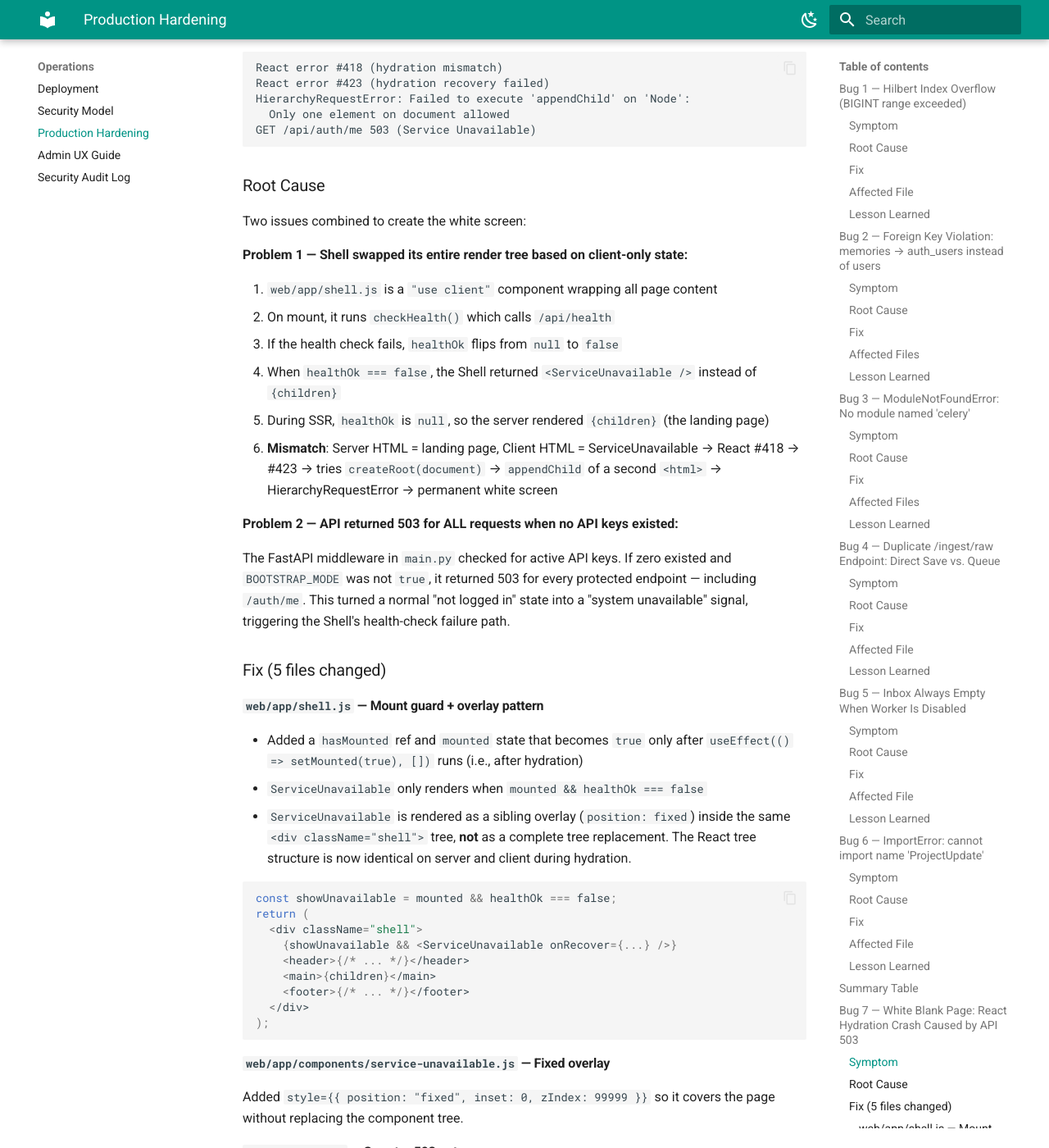
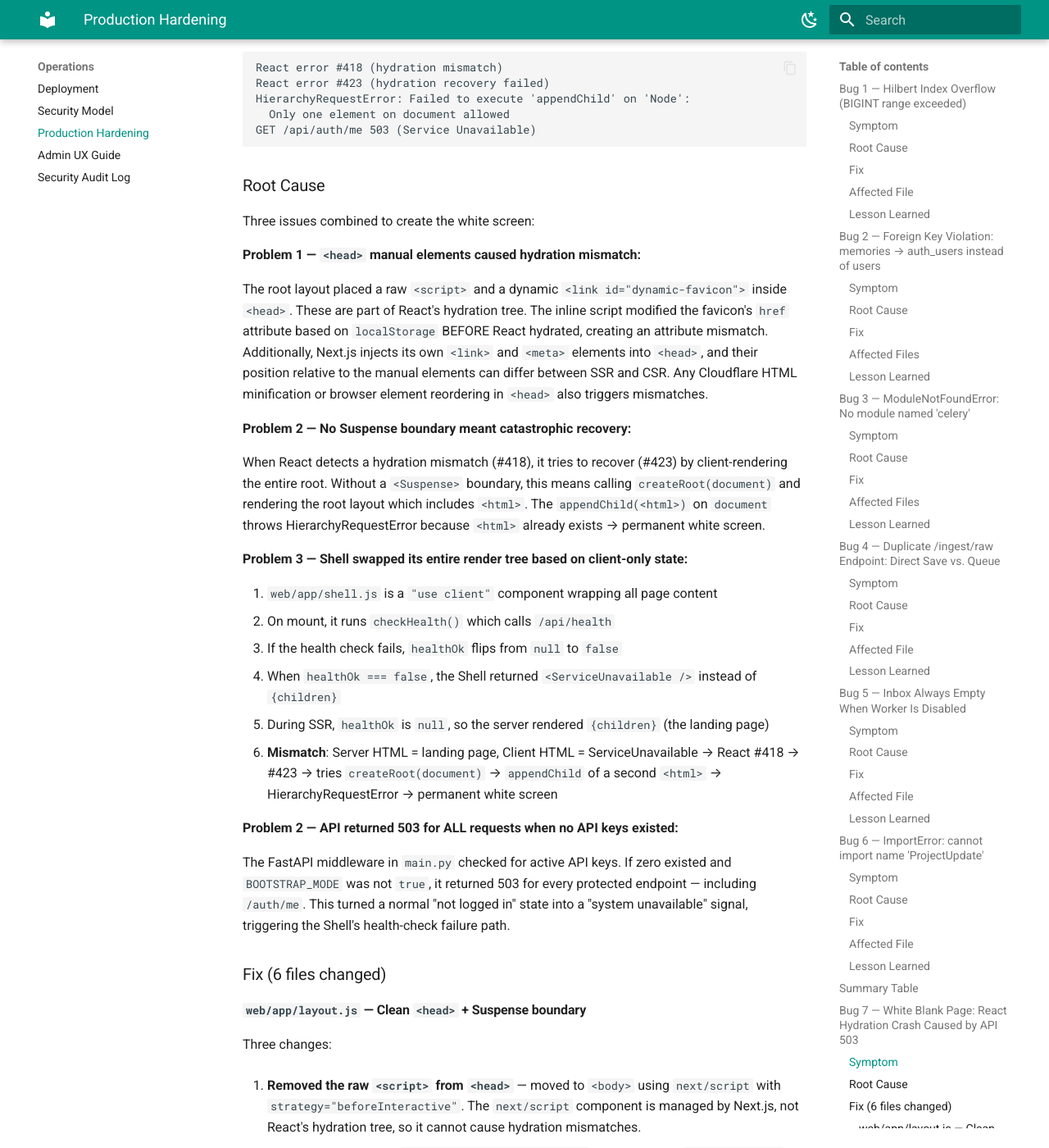
Before and after one commit to thecontextcache/contextcache, an MkDocs documentation site: the page built from docs/13-production-hardening.md, in a window 1280 px wide and 1400 px high, scrolled down 10907 px. Shown: the whole window at 82% size. Built offline with MkDocs 1.6.1 and Material for MkDocs 9.7.7, drawn with Linux system fonts in a browser that asks for light colours; some of the changed text lies outside the part shown.

Commit message:
fix: head

````diff
--- a/docs/13-production-hardening.md
+++ b/docs/13-production-hardening.md
@@ -490,9 +490,27 @@ GET /api/auth/me 503 (Service Unavailable)
 
 ### Root Cause
 
-Two issues combined to create the white screen:
+Three issues combined to create the white screen:
 
-**Problem 1 — Shell swapped its entire render tree based on client-only state:**
+**Problem 1 — `<head>` manual elements caused hydration mismatch:**
+
+The root layout placed a raw `<script>` and a dynamic `<link id="dynamic-favicon">`
+inside `<head>`. These are part of React's hydration tree. The inline script
+modified the favicon's `href` attribute based on `localStorage` BEFORE React
+hydrated, creating an attribute mismatch. Additionally, Next.js injects its own
+`<link>` and `<meta>` elements into `<head>`, and their position relative to the
+manual elements can differ between SSR and CSR. Any Cloudflare HTML minification
+or browser element reordering in `<head>` also triggers mismatches.
+
+**Problem 2 — No Suspense boundary meant catastrophic recovery:**
+
+When React detects a hydration mismatch (#418), it tries to recover (#423) by
+client-rendering the entire root. Without a `<Suspense>` boundary, this means
+calling `createRoot(document)` and rendering the root layout which includes
+`<html>`. The `appendChild(<html>)` on `document` throws HierarchyRequestError
+because `<html>` already exists → permanent white screen.
+
+**Problem 3 — Shell swapped its entire render tree based on client-only state:**
 
 1. `web/app/shell.js` is a `"use client"` component wrapping all page content
 2. On mount, it runs `checkHealth()` which calls `/api/health`
@@ -513,7 +531,30 @@ endpoint — including `/auth/me`. This turned a normal "not logged in" state
 into a "system unavailable" signal, triggering the Shell's health-check failure
 path.
 
-### Fix (5 files changed)
+### Fix (6 files changed)
+
+#### `web/app/layout.js` — Clean `<head>` + Suspense boundary
+
+Three changes:
+
+1. **Removed the raw `<script>` from `<head>`** — moved to `<body>` using
+   `next/script` with `strategy="beforeInteractive"`. The `next/script`
+   component is managed by Next.js, not React's hydration tree, so it cannot
+   cause hydration mismatches.
+
+2. **Removed the dynamic `<link id="dynamic-favicon">`** — moved to the
+   `metadata.icons` export, which Next.js manages internally.
+
+3. **Wrapped body content in `<Suspense>`** — if a hydration mismatch occurs
+   anywhere in the client component tree, React recovers by client-rendering
+   only the subtree inside the Suspense boundary instead of the entire document.
+   This prevents the catastrophic `createRoot(document)` → `appendChild(<html>)`
+   → HierarchyRequestError cascade.
+
+#### `web/app/theme-provider.js` — Simplified
+
+Removed unused favicon manipulation logic (`applyFavicon`, `ASSET_REV`,
+`VALID_THEMES`, `getInitialTheme`, `resolveTheme`). Theme is hardcoded to dark.
 
 #### `web/app/shell.js` — Mount guard + overlay pattern
 
@@ -572,6 +613,8 @@ Added `exclude_matches` to prevent the content script from injecting on
 ### Affected Files
 
 ```
+web/app/layout.js                         Clean <head> + Suspense boundary
+web/app/theme-provider.js                 Simplified (no favicon logic)
 web/app/shell.js                          Mount guard + overlay rendering
 web/app/components/service-unavailable.js Fixed overlay positioning
 api/app/main.py                           503 → 401 when users exist
@@ -603,7 +646,7 @@ ensure the first client render matches the server output.
 | 4 | Duplicate `/ingest/raw` | Refinery bypassed | `routes.py` | Remove shortcut handler |
 | 5 | Inbox always empty | Refinery nonfunctional in default config | `ingest_routes.py` | Add inline fallback |
 | 6 | Stale `ProjectUpdate` import | API fails to start | `routes.py` | Remove orphaned import |
-| 7 | White blank page (hydration crash) | Entire site unreachable | `shell.js` + `main.py` + 3 others | Mount guard + overlay + 503→401 |
+| 7 | White blank page (hydration crash) | Entire site unreachable | `layout.js` + `shell.js` + `main.py` + 4 others | Clean `<head>` + Suspense + mount guard + overlay + 503→401 |
 
 ---
 
````
Also changed, not shown: 2 other files.
